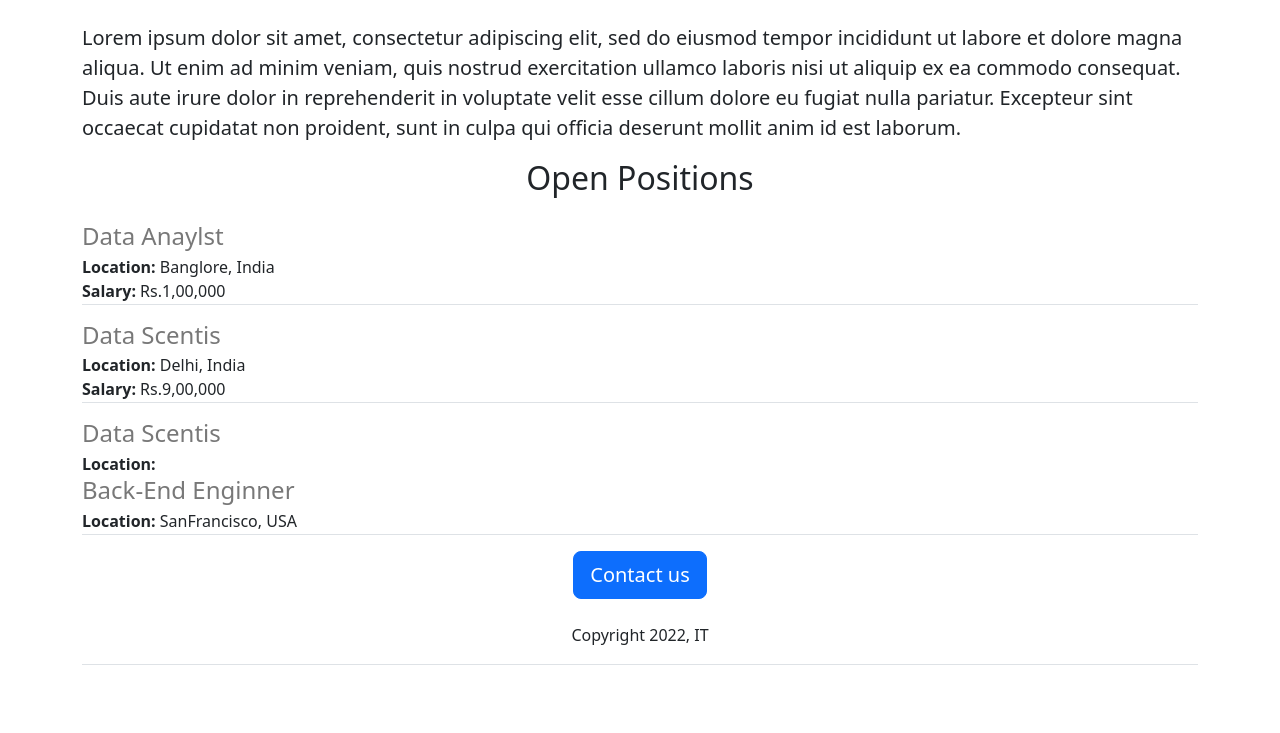
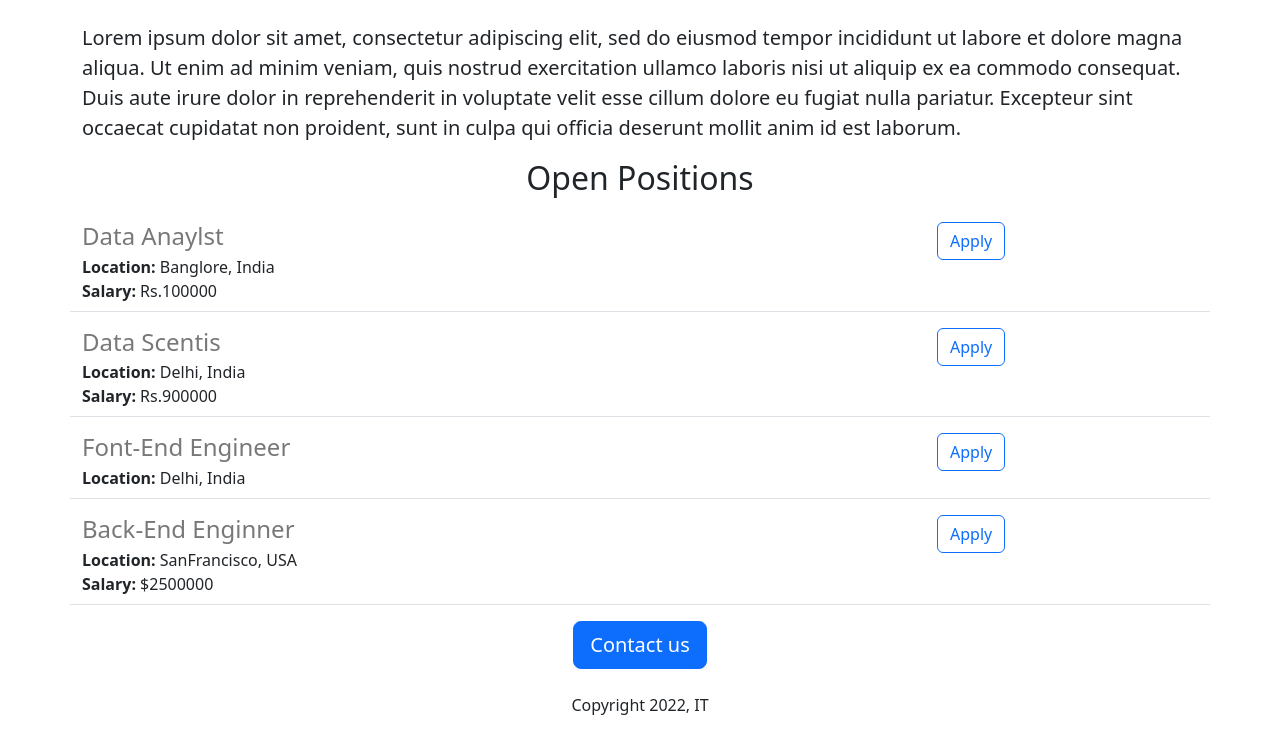
Before and after one commit to AnkurModi26/ankur-carrers-website, a Flask app: page / in a window 1280 px wide. Shown: the part 487-1220 px from the top of the page. Before the commit the page ends 1152 px from the top, so only its background shows below. Run offline with Flask 3, Linux system fonts and the light colour scheme.

Commit message:
Added dynamic data and API route

```diff
--- a/app.py
+++ b/app.py
@@ -1,4 +1,4 @@
-from flask import Flask, render_template
+from flask import Flask, render_template, jsonify
 
 app = Flask(__name__)
 
@@ -7,25 +7,25 @@ JOBS = [
     'id': 1,
     'title': 'Data Anaylst',
     'location': 'Banglore, India',
-    'Salary': 'Rs.1,00,000'
+    'Salary': 'Rs.100000'
   },
   {
     'id': 2,
     'title': 'Data Scentis',
     'location': 'Delhi, India',
-    'Salary': 'Rs.9,00,000'
+    'Salary': 'Rs.900000'
   },
   {
     'id': 3,
-    'title': 'Data Scentis',
-    # 'location': 'Delhi, India',
-    # 'Salary': 'Rs.15,00,000'
+    'title': 'Font-End Engineer',
+    'location': 'Delhi, India',
+    # 'Salary': 'Rs1500000'
   },
   {
     'id': 4,
     'title': 'Back-End Enginner ',
     'location': 'SanFrancisco, USA',
-    # 'Salary': '$2500000'
+    'Salary': '$2500000'
   }
 ]
 
@@ -35,4 +35,9 @@ def hello_world():
   return render_template('home.html', jobs=JOBS, company_name="IT")
 
 
+@app.route("/api/jobs")
+def list_jobs():
+  return jsonify(JOBS)
+
+
 app.run(host='0.0.0.0', debug=True)
--- a/templates/home.html
+++ b/templates/home.html
@@ -9,8 +9,7 @@
   #banner {
     height:360px;
     width: 100%
-
-  }
+    }
 </style>
   </head>
   <body>
--- a/templates/jobitem.html
+++ b/templates/jobitem.html
@@ -1,14 +1,21 @@
-<div class="border-bottom" style="margin-bottom:16px;padding-bottom:1px;">
+<div class="border-bottom row" style="margin-bottom:16px;padding-bottom:8px;">
+  <div class = "col-9">
   <h4
     style="color: rgb(120,120,120); margin-bottom: 4px;">
     {{job ['title']}}
   </h4>
   <div>
     <b>Location:</b> {{job ['location']}}
-  </div
-    {% if 'Salary' in job %}
+  </div>
+     {% if 'Salary' in job %}
   <div>
     <b>Salary:</b> {{job ['Salary']}}
-  </div
+  </div>
   {% endif %}
+  </div>
+  <div class = "col-3">
+  <button type="button" class="btn btn-outline-primary">Apply</button>
+  </div>
+
+
 </div>
```
